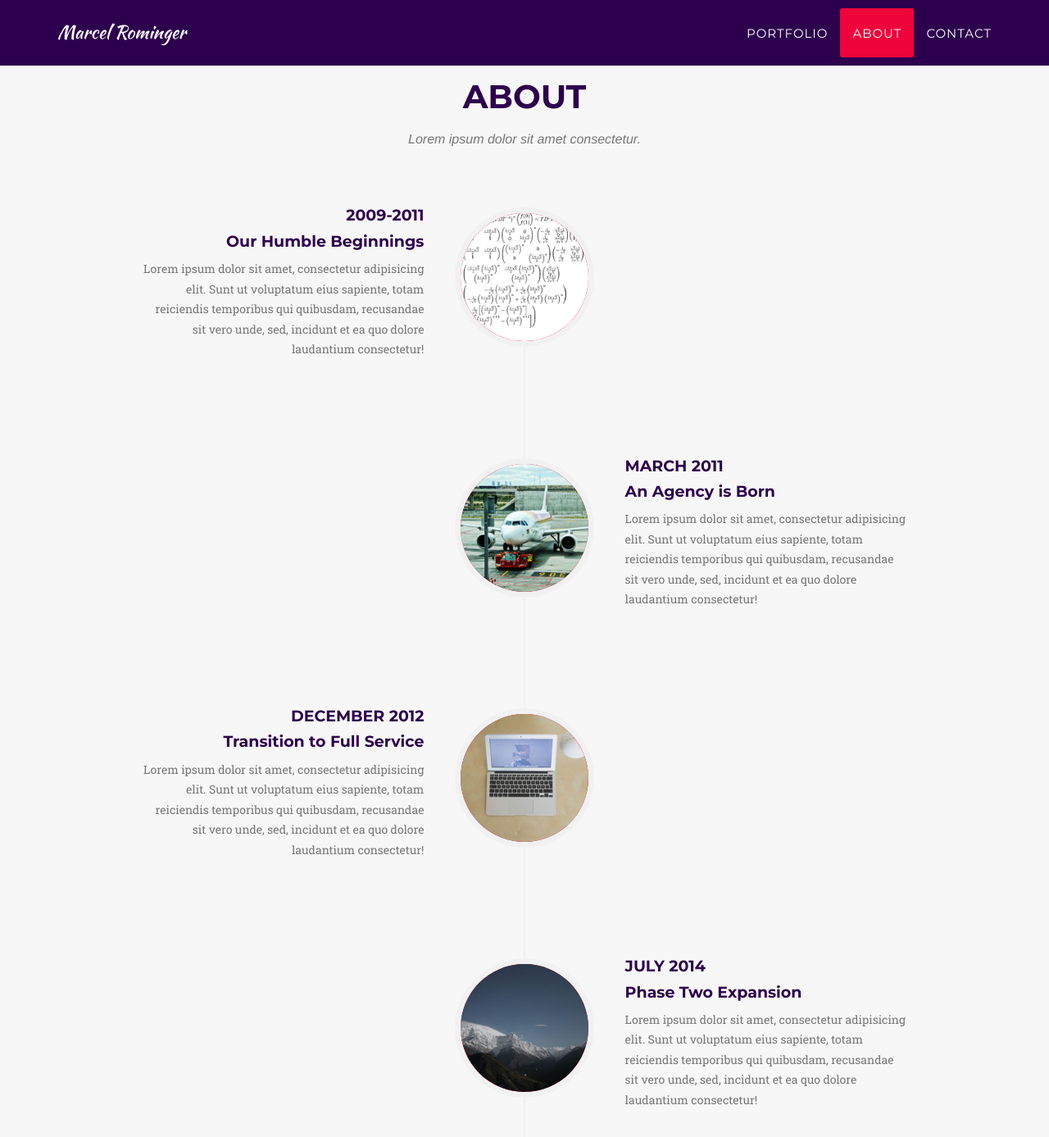
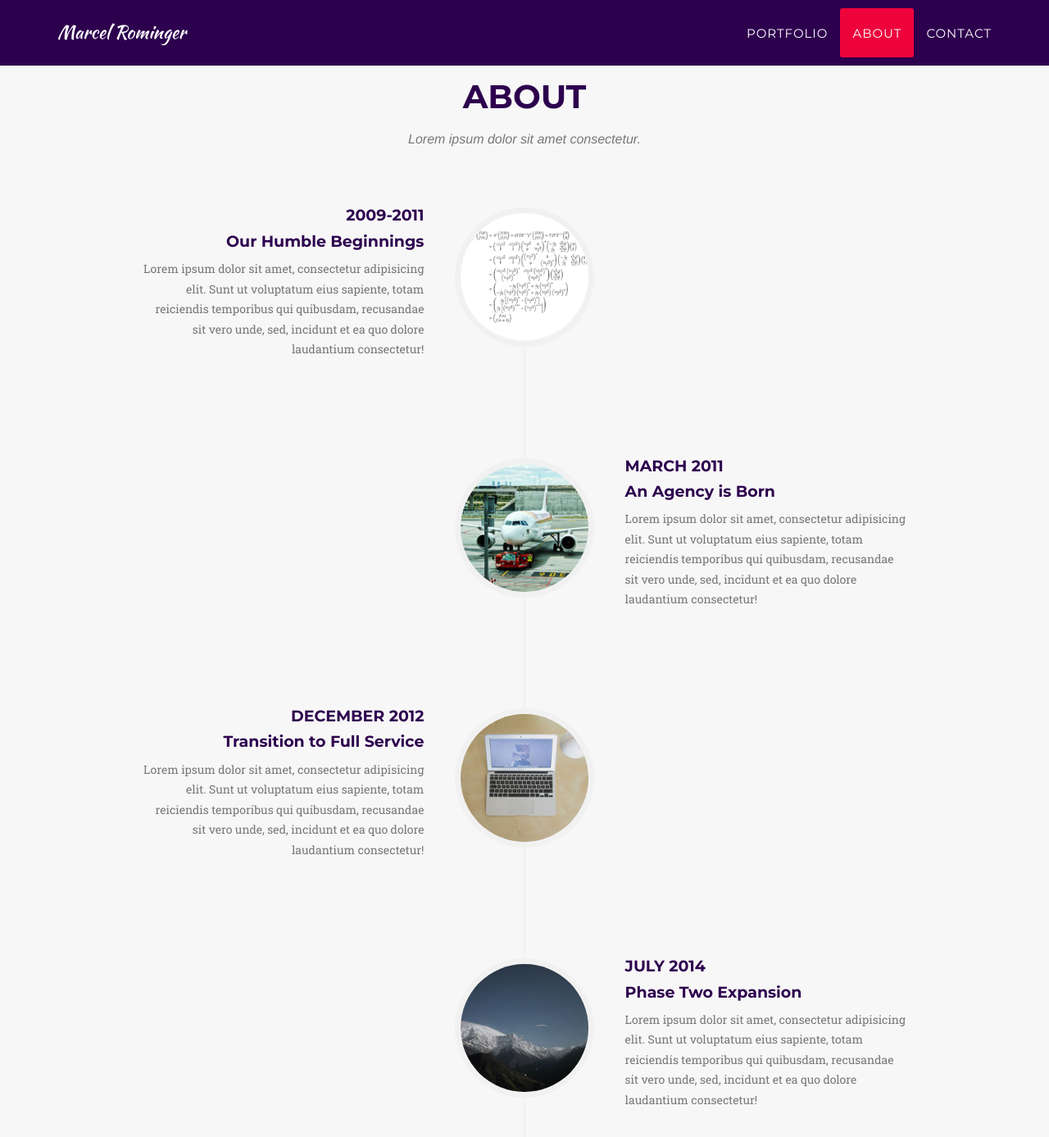
Before and after one commit to marororom/marororom.github.io, a Jekyll site: the page built from index.html, in a window 1280 px wide and 1400 px high, scrolled down 1949 px. Shown: the top 1387 px of the window at 82% size. Built offline with Jekyll 4.4.1, drawn with Linux system fonts in a browser that asks for light colours; some web fonts are replaced.

Commit message:
fixed background and added new image

```diff
--- a/_includes/css/agency.css
+++ b/_includes/css/agency.css
@@ -504,7 +504,7 @@
     border-radius: 100%;
     text-align: center;
     color: #fff;
-    background-color: #{{ site.color.primary }};
+    background-color: #f7f7f7;
 }
 
 .timeline>li .timeline-image h4 {
```
Also changed, not shown: img/about/1.jpg.
